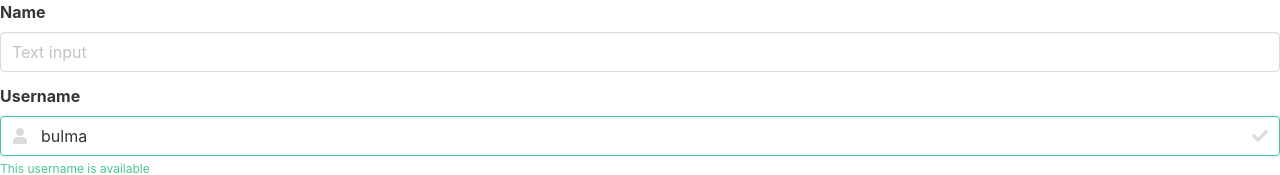
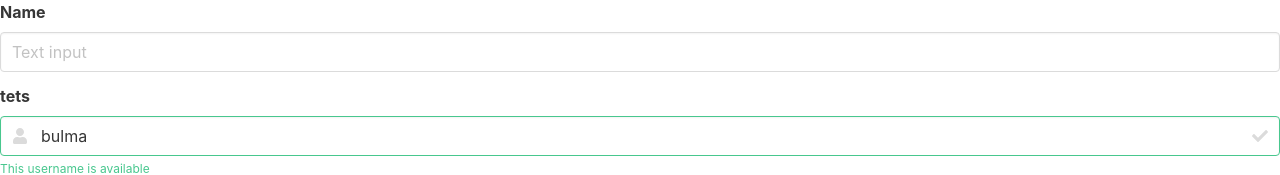
Before and after one commit to GerardPaligot/cms4partners, an Angular app in the folder public/: page / in a window 1280 px wide. Shown: the top 175 px of the page. Built offline with nearby package versions, Linux system fonts and the light colour scheme.

Commit message:
fix: update html

```diff
--- a/public/src/app/app.component.html
+++ b/public/src/app/app.component.html
@@ -6,7 +6,7 @@
 </div>
 
 <div class="field">
-  <label class="label">Username</label>
+  <label class="label">tets</label>
   <div class="control has-icons-left has-icons-right">
     <input
       class="input is-success"
```
